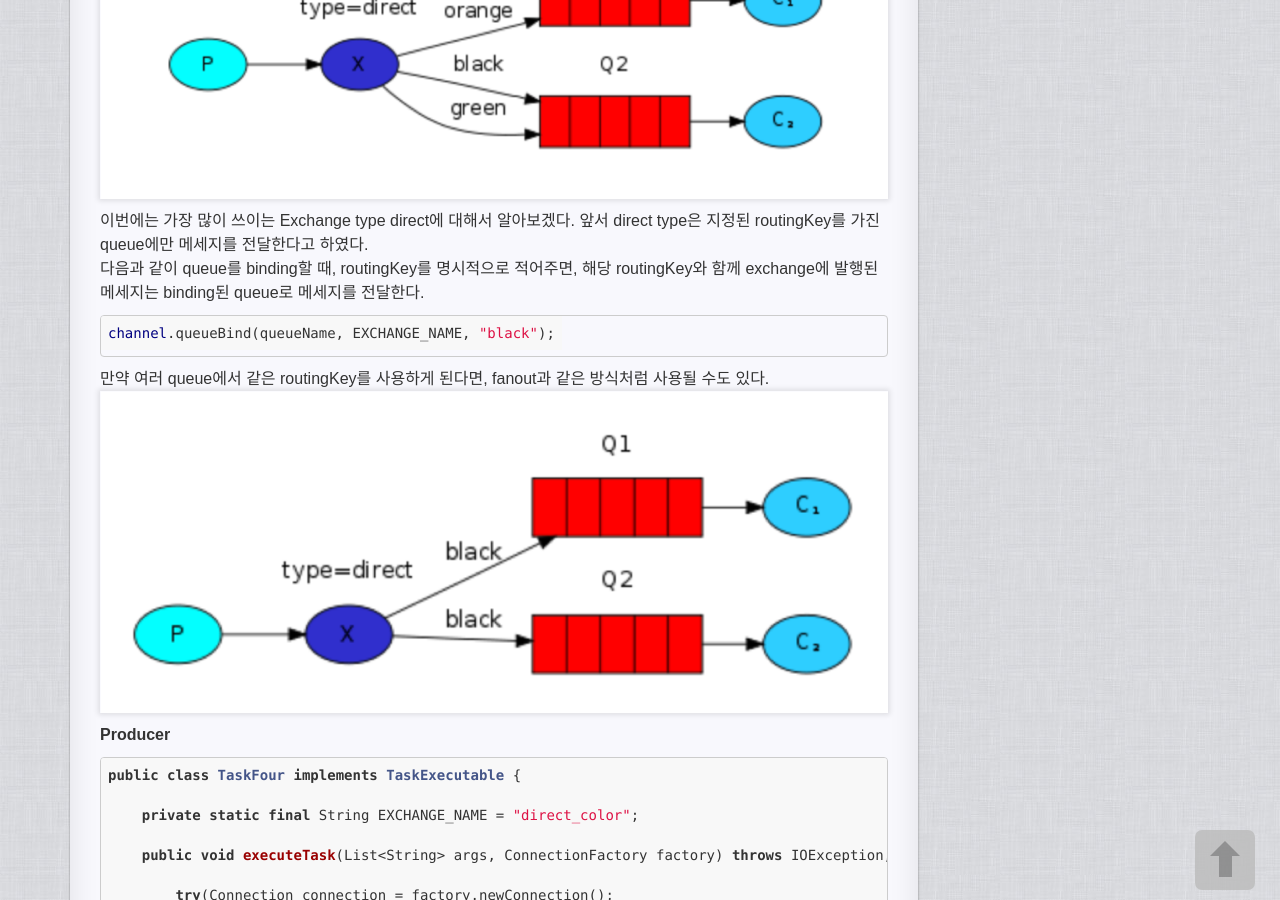
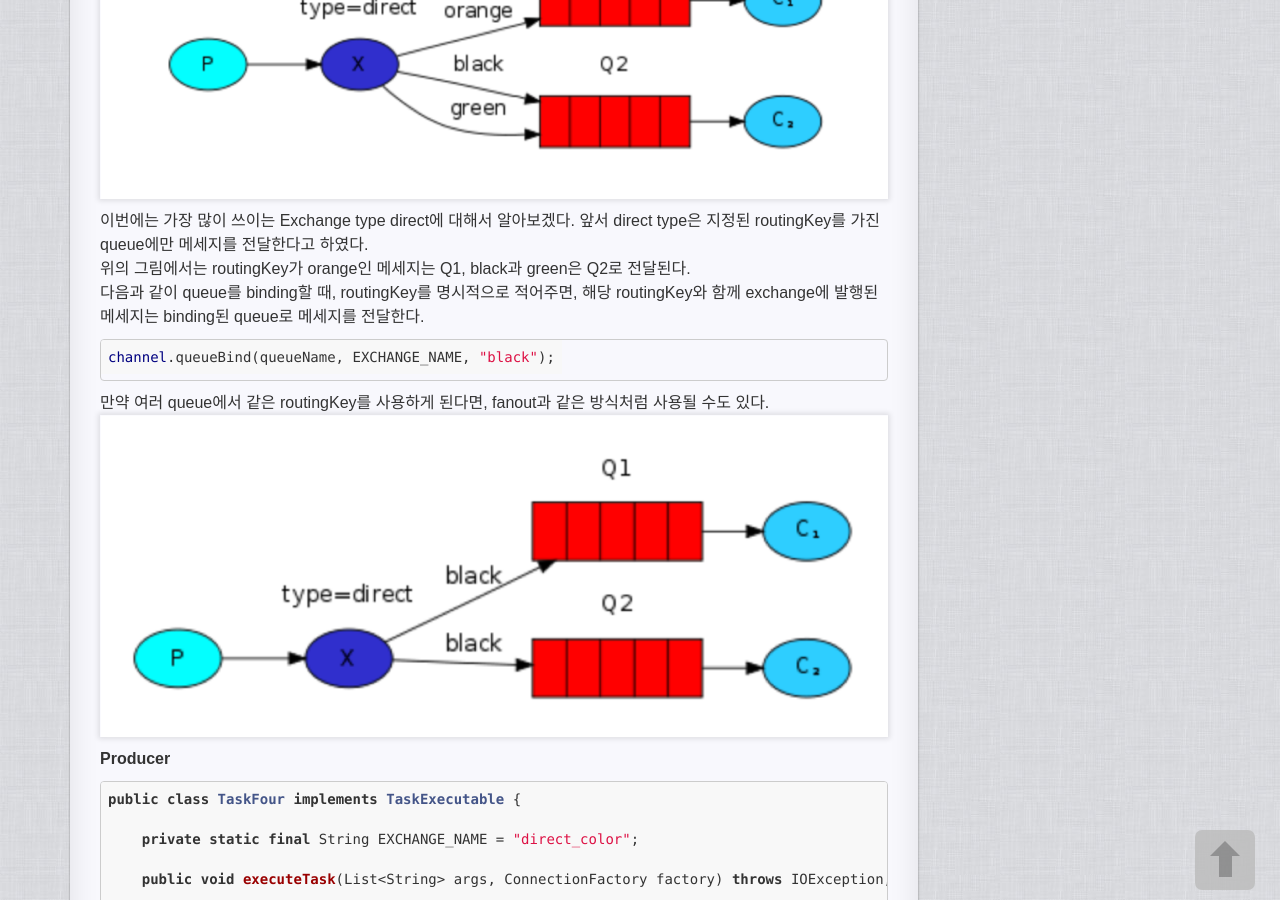
Before and after one commit to kbss27/kbss27.github.io, a Jekyll site: the page built from _posts/middleware/2020-05-11-rabbitmq_tutorial.md, in a window 1280 px wide and 900 px high, scrolled down 10015 px. Built offline with Jekyll 4.4.1, drawn with Linux system fonts in a browser that asks for light colours.

Commit message:
rabbitmq routing

````diff
--- a/_posts/middleware/2020-05-11-rabbitmq_tutorial.md
+++ b/_posts/middleware/2020-05-11-rabbitmq_tutorial.md
@@ -447,6 +447,7 @@ exchange와 queue 사이의 관계를 정의하는것이 binding이며, exchange
 ![_config.yml](/media/middleware/rabbitmq/rabbitmq_routing_1.png){: .center}
 
 이번에는 가장 많이 쓰이는 Exchange type direct에 대해서 알아보겠다. 앞서 direct type은 지정된 routingKey를 가진 queue에만 메세지를 전달한다고 하였다.
+위의 그림에서는 routingKey가 orange인 메세지는 Q1, black과 green은 Q2로 전달된다.
 다음과 같이 queue를 binding할 때, routingKey를 명시적으로 적어주면, 해당 routingKey와 함께 exchange에 발행된 메세지는 binding된 queue로 메세지를 전달한다.
 ```java
 channel.queueBind(queueName, EXCHANGE_NAME, "black");
````
